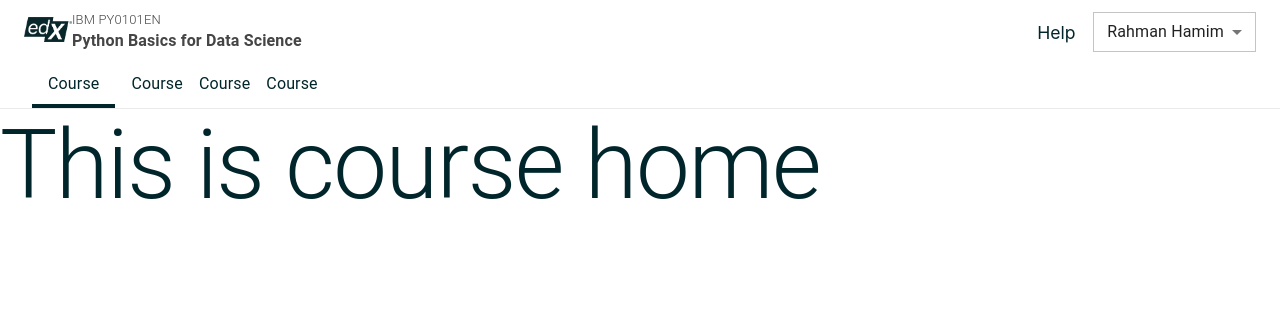
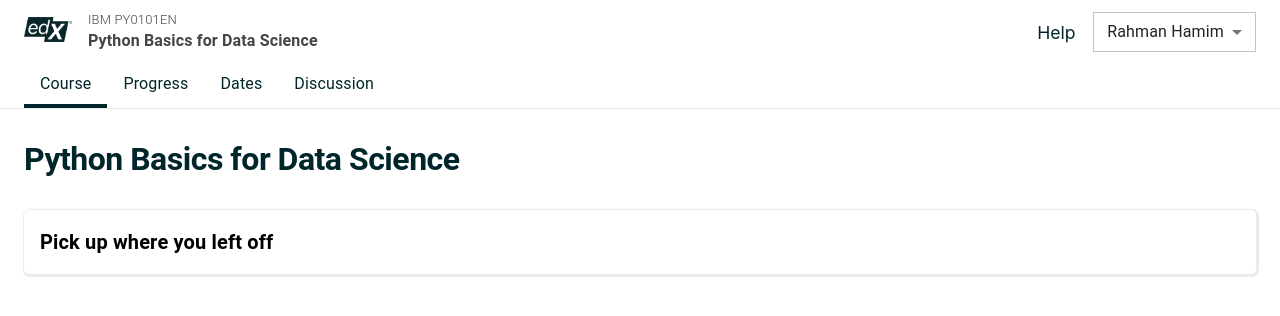
Before and after one commit to rahmanhamim/edx-learning, a Next.js app: page / in a window 1280 px wide. Shown: the top 316 px of the page. Built offline with nearby package versions, Linux system fonts and the light colour scheme.

Commit message:
course home

```diff
--- a/public/courseData.js
+++ b/public/courseData.js
@@ -1,6 +1,7 @@
 const courseData = [
   {
     id: 1,
+    progress: 0,
     title: "Python Basics for Data Science",
     aboutCourse: [
       {
--- a/public/courseData.json
+++ b/public/courseData.json
@@ -1,6 +1,7 @@
 [
   {
     "id": 1,
+    "progress": 0,
     "title": "Python Basics for Data Science",
     "aboutCourse": [
       {
--- a/src/components/course/CourseHome.tsx
+++ b/src/components/course/CourseHome.tsx
@@ -1,13 +1,23 @@
-import { Typography } from "@mui/material";
+import { Box, Container, Typography } from "@mui/material";
+import TitleMain from "components/shared/titles/TitleMain";
 import React from "react";
 
 const CourseHome = () => {
   return (
-    <div>
-      <Typography color="primary.main" variant="h1">
-        This is course home
-      </Typography>
-    </div>
+    <Container maxWidth="xl">
+      <TitleMain text="Python Basics for Data Science" my="2rem" />
+      <Box
+        sx={{
+          boxShadow: "1px 1px 1px 2px rgba(215,215,215,.5)",
+          p: 2,
+          borderRadius: "5px",
+        }}
+      >
+        <Typography variant="h6" sx={{ fontWeight: "bold" }}>
+          Pick up where you left off
+        </Typography>
+      </Box>
+    </Container>
   );
 };
 
--- a/src/components/shared/navigationbar/NavigationBar.tsx
+++ b/src/components/shared/navigationbar/NavigationBar.tsx
@@ -1,7 +1,6 @@
 import {
   AppBar,
   Box,
-  Button,
   Container,
   FormControl,
   MenuItem,
@@ -15,6 +14,7 @@
 import { Theme, useTheme } from "@mui/material/styles";
 import Select, { SelectChangeEvent } from "@mui/material/Select";
 import AccountCircleIcon from "@mui/icons-material/AccountCircle";
+import { useRouter } from "next/router";
 
 const ITEM_HEIGHT = 48;
 const ITEM_PADDING_TOP = 8;
@@ -51,6 +51,22 @@
       typeof value === "string" ? value.split(",") : value
     );
   };
+
+  const Styles = {
+    navLinks: {
+      display: "inline-block",
+      my: 0,
+      py: 1,
+      px: 2,
+      cursor: "pointer",
+      "&: hover": {
+        bgcolor: "#ebe6e6",
+      },
+    },
+  };
+
+  const router = useRouter();
+  console.log(router);
 
   return (
     <AppBar
@@ -89,7 +105,7 @@
                 </a>
               </Link>
             </Box>
-            <Box>
+            <Box sx={{ ml: "1em" }}>
               <Typography
                 variant="body2"
                 sx={{
@@ -126,7 +142,7 @@
                     multiple
                     displayEmpty
                     value={personName}
-                    onChange={handleChange}
+                    // onChange={handleChange}
                     input={<OutlinedInput />}
                     renderValue={(selected) => {
                       if (selected.length === 0) {
@@ -168,31 +184,50 @@
           <Link href="/">
             <Typography
               sx={{
-                display: "inline-block",
-                mx: 1,
-                my: 0,
-                py: 1,
-                px: 2,
-                cursor: "pointer",
-                borderBottom: "4px solid #00262B",
-                "&: hover": {
-                  bgcolor: "#ebe6e6",
-                },
+                ...Styles.navLinks,
+                borderBottom: `${
+                  router.pathname === "/" ? "4px solid #00262B" : ""
+                }`,
               }}
             >
               Course
             </Typography>
           </Link>
-          <Link href="/">
-            <Typography sx={{ display: "inline-block", mx: 1 }}>
-              Course
+          <Link href="/progress">
+            <Typography
+              sx={{
+                ...Styles.navLinks,
+                borderBottom: `${
+                  router.pathname === "/progress" ? "4px solid #00262B" : ""
+                }`,
+              }}
+            >
+              Progress
             </Typography>
           </Link>
-          <Link href="/">
-            <Typography sx={{ display: "inline", mx: 1 }}>Course</Typography>
+          <Link href="/dates">
+            <Typography
+              sx={{
+                ...Styles.navLinks,
+                borderBottom: `${
+                  router.pathname === "/dates" ? "4px solid #00262B" : ""
+                }`,
+              }}
+            >
+              Dates
+            </Typography>
           </Link>
-          <Link href="/">
-            <Typography sx={{ display: "inline", mx: 1 }}>Course</Typography>
+          <Link href="/discussion">
+            <Typography
+              sx={{
+                ...Styles.navLinks,
+                borderBottom: `${
+                  router.pathname === "/discussion" ? "4px solid #00262B" : ""
+                }`,
+              }}
+            >
+              Discussion
+            </Typography>
           </Link>
         </Box>
       </Container>
--- /dev/null
+++ b/src/components/shared/titles/TitleMain.tsx
@@ -0,0 +1,21 @@
+import { Typography } from "@mui/material";
+import React from "react";
+
+interface Props {
+  text: string;
+  my: string;
+}
+
+const TitleMain = ({ text, my }: Props) => {
+  return (
+    <Typography
+      variant="h1"
+      color="primary"
+      sx={{ fontWeight: "bold", fontSize: "2rem", my: `${my}` }}
+    >
+      {text}
+    </Typography>
+  );
+};
+
+export default TitleMain;
```
Also changed, not shown: src/pages/progress/index.tsx (added, +7 -0 lines).
